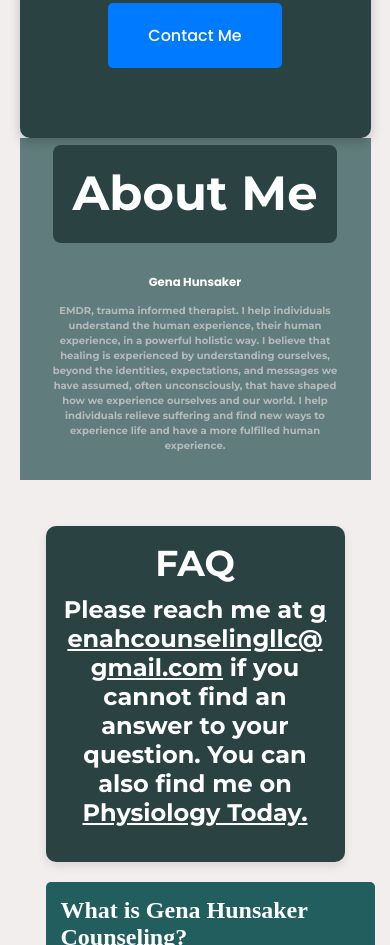
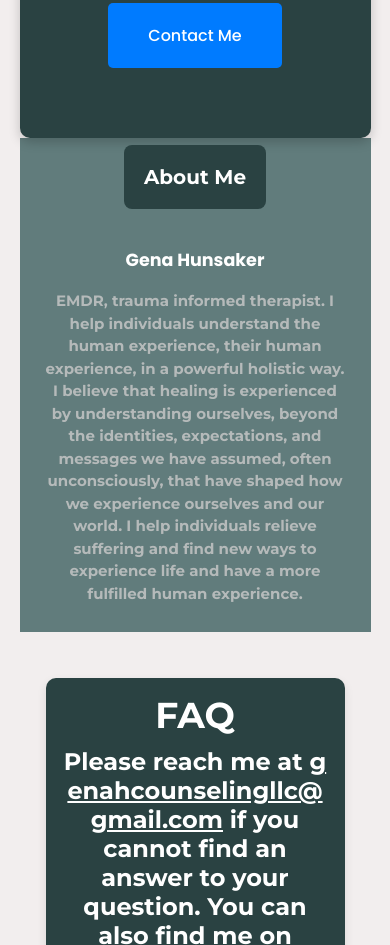
Before and after one commit to jlhuns/jlhuns.github.io, a plain HTML site: page index.html in a window 390 px wide. Shown: the part 1137-2082 px from the top of the page. Drawn offline with Linux system fonts and the light colour scheme.

Commit message:
about-me-title font size adjustments

```diff
--- a/index.css
+++ b/index.css
@@ -609,7 +609,10 @@ body{
   }
 
   .about-me-text-title{
-    font-size: 20px;
+    font-size: 25px;
+  }
+  .about-me-title{
+    font-size: 30px;
   }
 
 }
@@ -652,9 +655,12 @@ body{
   .author{
     font-size: 12px;
   }
+  .about-me-title{
+    font-size: 20px;
+  }
 
   .about-me-text-title{
-    font-size: 10px;
+    font-size: 15px;
   }
 
 
```
Also changed, not shown: index.html (+1 -1 lines).
